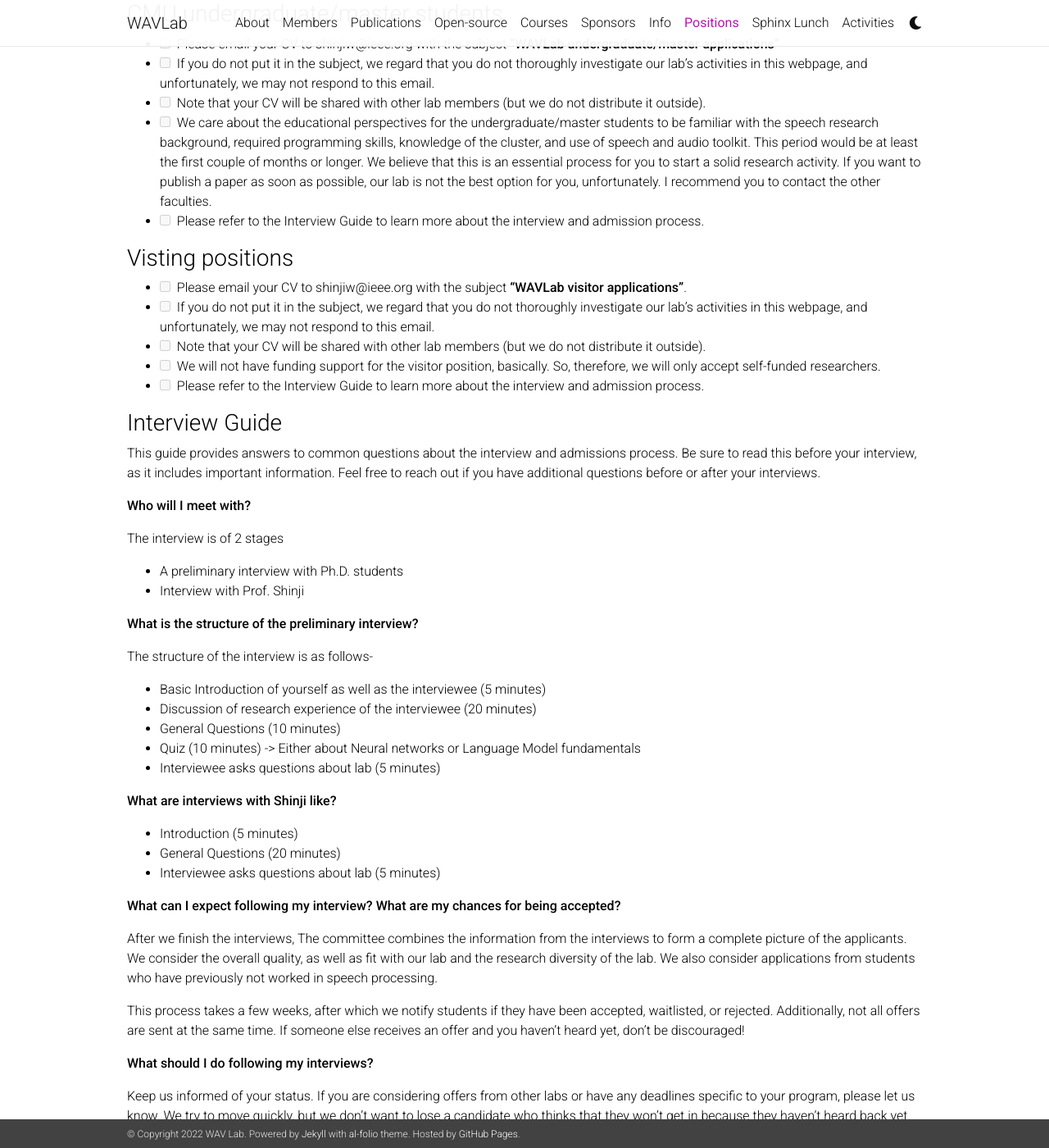
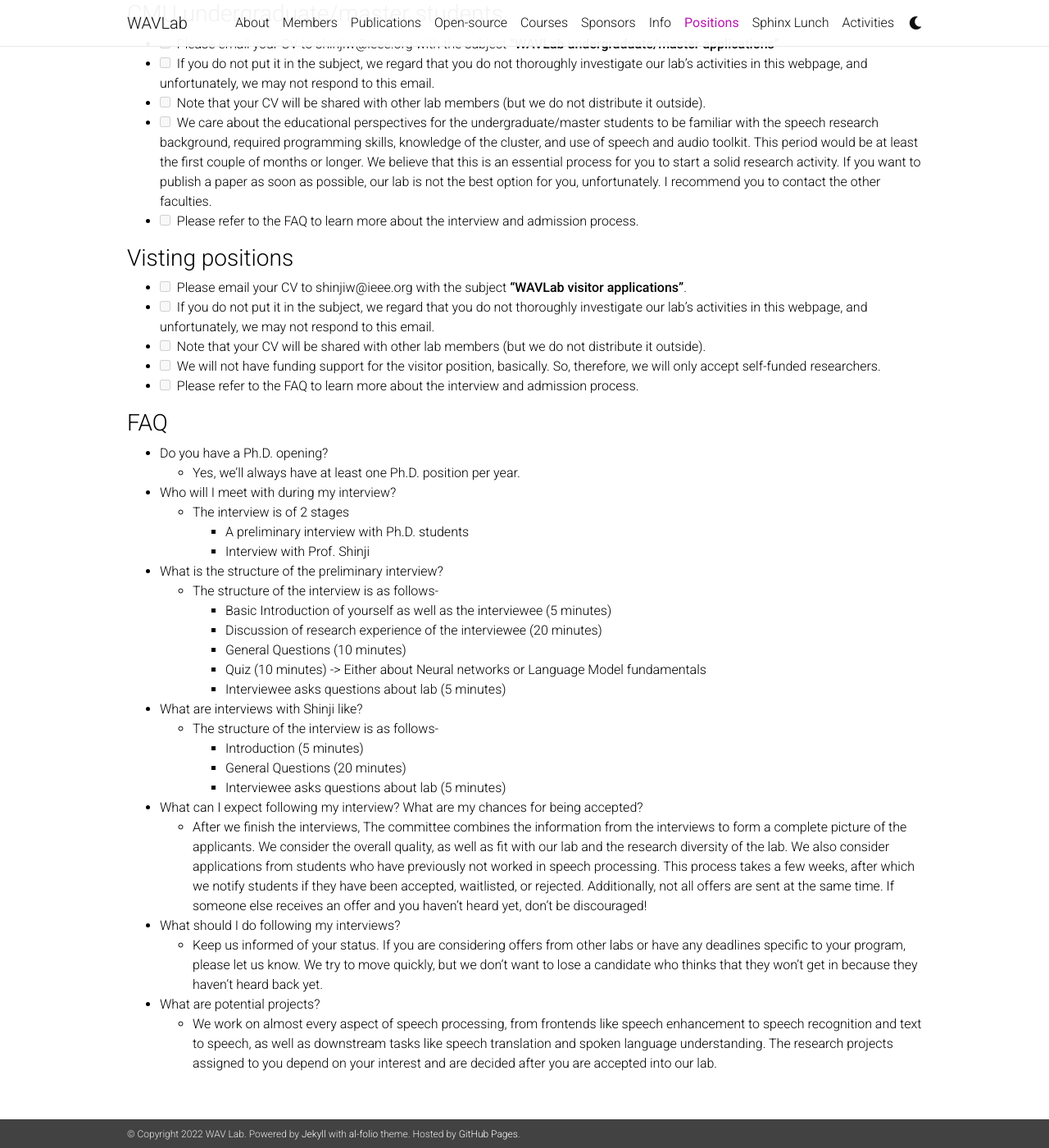
Before and after one commit to shinjiwlab/shinjiwlab.github.io, a Jekyll site: the page built from _pages/positions.md, in a window 1280 px wide and 1400 px high, scrolled down 875 px. Shown: the whole window at 82% size. Built offline with Jekyll 4.4.1, drawn with Linux system fonts in a browser that asks for light colours; nearby versions of some CDN libraries; a style sheet for code colours, icons or effects is not loaded; some of the changed text lies outside the part shown.

Commit message:
Add interview information to FAQ

```diff
--- a/_pages/positions.md
+++ b/_pages/positions.md
@@ -41,7 +41,7 @@ Please see the following for details of each application category.
 - [ ] &nbsp; If you do not put it in the subject, we regard that you do not thoroughly investigate our lab's activities in this webpage, and unfortunately, we may not respond to this email.
 - [ ] &nbsp; Note that your CV will be shared with other lab members (but we do not distribute it outside).
 - [ ] &nbsp; We care about the educational perspectives for the undergraduate/master students to be familiar with the speech research background, required programming skills, knowledge of the cluster, and use of speech and audio toolkit. This period would be at least the first couple of months or longer. We believe that this is an essential process for you to start a solid research activity. If you want to publish a paper as soon as possible, our lab is not the best option for you, unfortunately. I recommend you to contact the other faculties.
-- [ ] &nbsp; Please refer to the Interview Guide to learn more about the interview and admission process.
+- [ ] &nbsp; Please refer to the FAQ to learn more about the interview and admission process.
 
 ### Visting positions
 
@@ -49,47 +49,37 @@ Please see the following for details of each application category.
 - [ ] &nbsp; If you do not put it in the subject, we regard that you do not thoroughly investigate our lab's activities in this webpage, and unfortunately, we may not respond to this email.
 - [ ] &nbsp; Note that your CV will be shared with other lab members (but we do not distribute it outside).
 - [ ] &nbsp; We will not have funding support for the visitor position, basically. So, therefore, we will only accept self-funded researchers.
-- [ ] &nbsp; Please refer to the Interview Guide to learn more about the interview and admission process.
-
-### Interview Guide
-This guide provides answers to common questions about the interview and admissions process. Be sure to read this before your interview, as it includes important information. Feel free to reach out if you have additional questions before or after your interviews.
-
-**Who will I meet with?**
-
-The interview is of 2 stages
-- A preliminary interview with Ph.D. students
-- Interview with Prof. Shinji
-
-**What is the structure of the preliminary interview?**
-
-The structure of the interview is as follows-
-- Basic Introduction of yourself as well as the interviewee (5 minutes)
-- Discussion of research experience of the interviewee (20 minutes)
-- General Questions (10 minutes)
-- Quiz (10 minutes) -> Either about Neural networks or Language Model fundamentals
-- Interviewee asks questions about lab (5 minutes)
-
-**What are interviews with Shinji like?**
-
-- Introduction (5 minutes)
-- General Questions (20 minutes)
-- Interviewee asks questions about lab (5 minutes)
-
-**What can I expect following my interview? What are my chances for being accepted?**
-
-After we finish the interviews, The committee combines the information from the interviews to form a complete picture of the applicants. We consider the overall quality, as well as fit with our lab and the research diversity of the lab. We also consider applications from students who have previously not worked in speech processing.
-
-This process takes a few weeks, after which we notify students if they have been accepted, waitlisted, or rejected. Additionally, not all offers are sent at the same time. If someone else receives an offer and you haven’t heard yet, don’t be discouraged!
-
-**What should I do following my interviews?**
-
-Keep us informed of your status. If you are considering offers from other labs or have any deadlines specific to your program, please let us know. We try to move quickly, but we don’t want to lose a candidate who thinks that they won’t get in because they haven’t heard back yet.
-
-**What are potential projects?**
-
-We work on almost every aspect of speech processing, from frontends like speech enhancement to speech recognition and text to speech, as well as downstream tasks like speech translation and spoken language understanding. The research projects assigned to you depend on your interest and are decided after you are accepted into our lab.
+- [ ] &nbsp; Please refer to the FAQ to learn more about the interview and admission process.
 
 ### FAQ
 
 - Do you have a Ph.D. opening?
   - Yes, we'll always have at least one Ph.D. position per year.
+
+- Who will I meet with during my interview?
+  - The interview is of 2 stages
+    - A preliminary interview with Ph.D. students
+    - Interview with Prof. Shinji
+
+- What is the structure of the preliminary interview?
+  - The structure of the interview is as follows-
+    - Basic Introduction of yourself as well as the interviewee (5 minutes)
+    - Discussion of research experience of the interviewee (20 minutes)
+    - General Questions (10 minutes)
+    - Quiz (10 minutes) -> Either about Neural networks or Language Model fundamentals
+    - Interviewee asks questions about lab (5 minutes)
+
+- What are interviews with Shinji like?
+  - The structure of the interview is as follows-
+    - Introduction (5 minutes)
+    - General Questions (20 minutes)
+    - Interviewee asks questions about lab (5 minutes)
+
+- What can I expect following my interview? What are my chances for being accepted?
+  - After we finish the interviews, The committee combines the information from the interviews to form a complete picture of the applicants. We consider the overall quality, as well as fit with our lab and the research diversity of the lab. We also consider applications from students who have previously not worked in speech processing. This process takes a few weeks, after which we notify students if they have been accepted, waitlisted, or rejected. Additionally, not all offers are sent at the same time. If someone else receives an offer and you haven’t heard yet, don’t be discouraged!
+
+- What should I do following my interviews?
+  - Keep us informed of your status. If you are considering offers from other labs or have any deadlines specific to your program, please let us know. We try to move quickly, but we don’t want to lose a candidate who thinks that they won’t get in because they haven’t heard back yet.
+
+- What are potential projects?
+  - We work on almost every aspect of speech processing, from frontends like speech enhancement to speech recognition and text to speech, as well as downstream tasks like speech translation and spoken language understanding. The research projects assigned to you depend on your interest and are decided after you are accepted into our lab.
```
